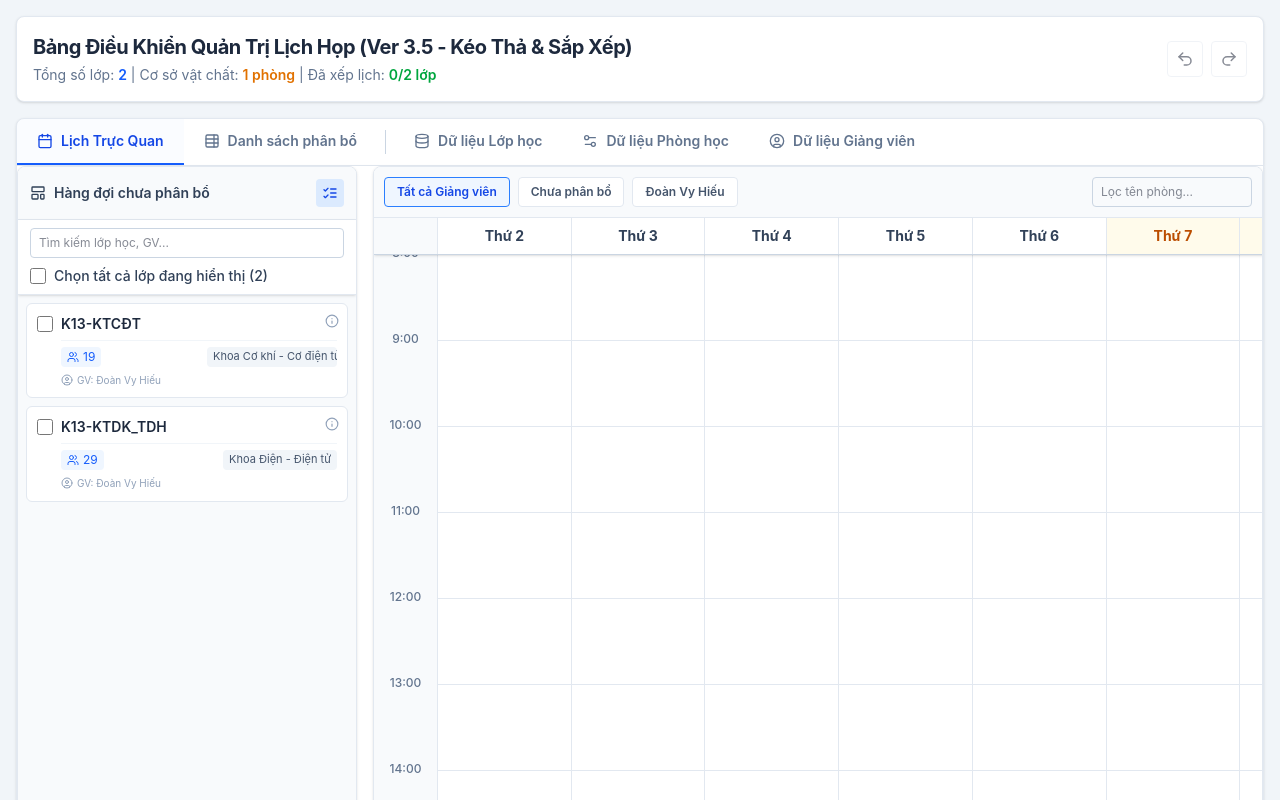
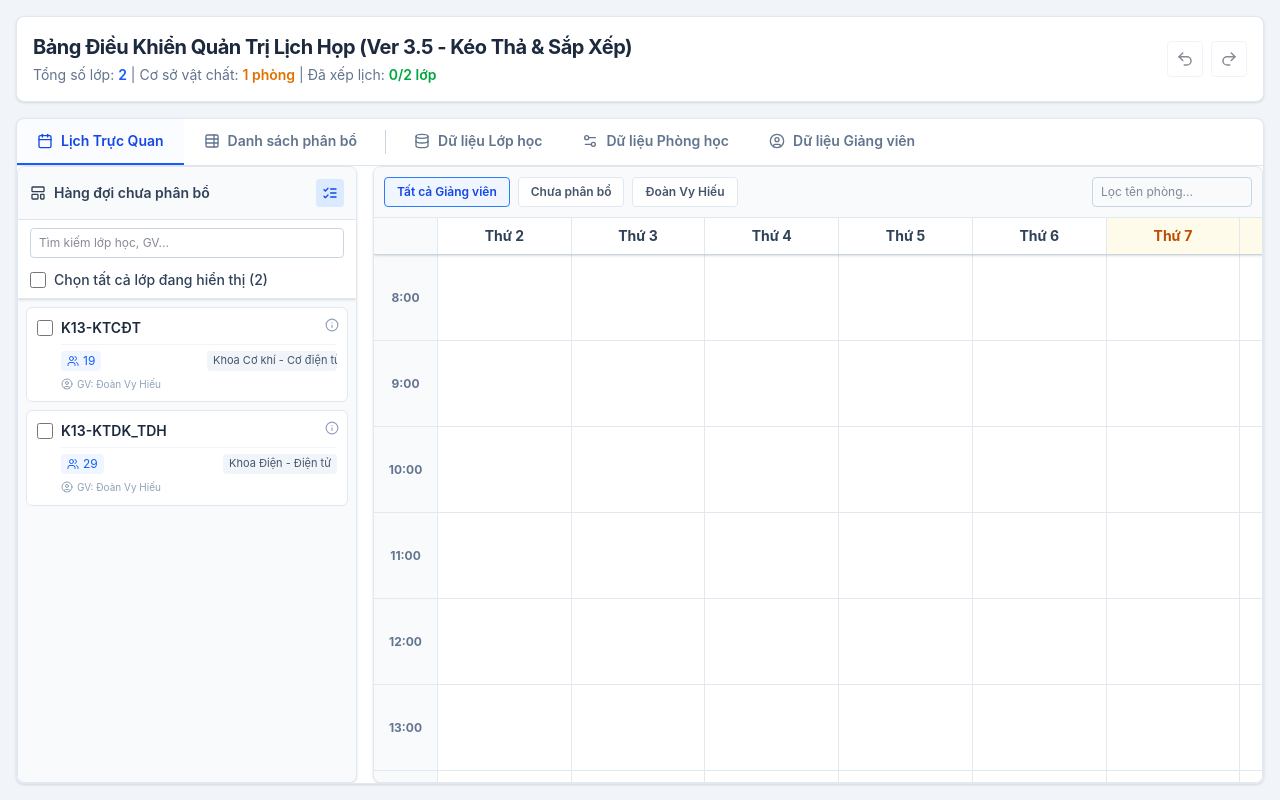
Before and after one commit to stewardhieu/DangKyHop, a React (Vite) app in the folder DangKyHop/: page / in a window 1280 px wide. Both pictures are taken after a click on the button 330 px from the left and 193 px from the top of the page. Shown: the top 800 px of the page. Built offline with nearby package versions, Linux system fonts and the light colour scheme.

Commit message:
feat: advanced auto-schedule, independent scrolling, 8:00 display

```diff
--- a/DangKyHop/src/App.jsx
+++ b/DangKyHop/src/App.jsx
@@ -8,6 +8,7 @@ import TableTab from './components/Tabs/TableTab';
 import DataTab from './components/Tabs/DataTab';
 import ImportModal from './components/Modals/ImportModal';
 import SessionModal from './components/Modals/SessionModal';
+import AutoScheduleModal from './components/Modals/AutoScheduleModal';
 
 export default function App() {
   const [history, setHistory] = useState([{ classes: MOCK_CLASSES, sessions: [], rooms: MOCK_ROOMS, instructors: MOCK_INSTRUCTORS }]);
@@ -218,7 +219,9 @@ export default function App() {
   };
 
   // --- AUTO-SCHEDULE ALGORITHM (BIN PACKING) ---
-  const executeAutoSchedule = () => {
+  const executeAutoSchedule = (config) => {
+    const { allowedDays, allowedHours, maxClassesPerSession } = config;
+
     if (sidebarSelection.length === 0) return;
     const classesToSchedule = classes.filter(c => sidebarSelection.includes(c.id));
     const sortedRooms = [...rooms].filter(r => r.id !== 'R_DEFAULT').sort((a, b) => b.capacity - a.capacity);
@@ -247,7 +250,9 @@ export default function App() {
         let placed = false;
         for (let vs of virtualSessions) {
           if (vs.totalStudents + cls.students <= sortedRooms[0].capacity) {
-            vs.classes.push(cls); vs.totalStudents += cls.students; placed = true; break;
+            if (maxClassesPerSession === 0 || vs.classes.length < maxClassesPerSession) {
+              vs.classes.push(cls); vs.totalStudents += cls.students; placed = true; break;
+            }
           }
         }
         if (!placed) virtualSessions.push({ classes: [cls], totalStudents: cls.students, instructor: inst });
@@ -258,8 +263,8 @@ export default function App() {
         if (validRooms.length === 0) { failedToSchedule.push(...vs.classes.map(c => c.name)); return; }
 
         let scheduled = false;
-        for (let d = 0; d < DAYS.length; d++) {
-          for (let h of HOURS) {
+        for (let d of allowedDays) {
+          for (let h of allowedHours) {
             const instBusy = newSessions.some(s => s.dayIndex === d && s.startHour === h && s.instructor === vs.instructor);
             if (instBusy) continue;
 
@@ -279,9 +284,10 @@ export default function App() {
       });
     });
 
-    saveState(newClasses, newSessions);
+    saveState(newClasses, newSessions, newRooms);
     setSidebarSelection([]);
     setIsMultiSelectMode(false);
+    setActiveModal(null);
 
     if (failedToSchedule.length > 0) {
       alert(`Phân bổ thành công: ${successCount} lớp.\nThất bại: ${failedToSchedule.length} lớp (Nguyên nhân: Hết quỹ phòng trống hoặc Kẹt lịch giảng viên).\nLớp thất bại: ${failedToSchedule.join(', ')}`);
@@ -289,7 +295,7 @@ export default function App() {
   };
 
   return (
-    <div className="min-h-screen bg-slate-100 text-slate-900 font-sans p-4 flex flex-col">
+    <div className="h-screen bg-slate-100 text-slate-900 font-sans p-4 flex flex-col overflow-hidden">
       <Header classes={classes} rooms={rooms} historyIndex={historyIndex} historyLength={history.length} handleUndo={handleUndo} handleRedo={handleRedo} />
 
       <div className="flex bg-white border border-slate-200 rounded-t-lg shadow-sm overflow-x-auto custom-scrollbar mb-0">
@@ -309,6 +315,7 @@ export default function App() {
 
       <ImportModal isImportModalOpen={isImportModalOpen} setIsImportModalOpen={setIsImportModalOpen} mainTab={mainTab} pasteData={pasteData} setPasteData={setPasteData} processImport={processImport} />
       <SessionModal activeModal={activeModal} setActiveModal={setActiveModal} formData={formData} setFormData={setFormData} rooms={rooms} instructors={instructors} classes={classes} sessions={sessions} deleteSession={deleteSession} saveSession={saveSession} toggleClassSelection={toggleClassSelection} />
+      <AutoScheduleModal activeModal={activeModal} setActiveModal={setActiveModal} executeAutoSchedule={executeAutoSchedule} sidebarSelectionCount={sidebarSelection.length} />
       <style dangerouslySetInnerHTML={{__html: `
         .custom-scrollbar::-webkit-scrollbar { width: 5px; height: 5px; }
         .custom-scrollbar::-webkit-scrollbar-track { background: transparent; }
--- /dev/null
+++ b/DangKyHop/src/components/Modals/AutoScheduleModal.jsx
@@ -0,0 +1,80 @@
+import React, { useState } from 'react';
+import { X, Wand2 } from 'lucide-react';
+import { DAYS, HOURS } from '../../constants/data';
+
+export default function AutoScheduleModal({ activeModal, setActiveModal, executeAutoSchedule, sidebarSelectionCount }) {
+  if (activeModal?.type !== 'auto_schedule') return null;
+
+  const [config, setConfig] = useState({
+    allowedDays: [0, 1, 2, 3, 4, 5, 6],
+    allowedHours: HOURS,
+    maxClassesPerSession: 0
+  });
+
+  const toggleDay = (dayIdx) => {
+    setConfig(prev => ({
+      ...prev,
+      allowedDays: prev.allowedDays.includes(dayIdx) ? prev.allowedDays.filter(d => d !== dayIdx) : [...prev.allowedDays, dayIdx].sort()
+    }));
+  };
+
+  const handleRun = () => {
+    if (config.allowedDays.length === 0 || config.allowedHours.length === 0) {
+      alert("Vui lòng chọn khung thời gian (ngày, giờ) cho phép!"); return;
+    }
+    executeAutoSchedule(config);
+  };
+
+  return (
+    <div className="fixed inset-0 bg-slate-900/50 flex items-center justify-center z-50 backdrop-blur-sm">
+      <div className="bg-white rounded-lg shadow-xl w-[500px] flex flex-col animate-in fade-in zoom-in-95 duration-200">
+        <div className="flex justify-between items-center p-4 border-b border-slate-200 bg-slate-50">
+          <h3 className="font-bold text-lg text-slate-800 flex items-center gap-2">
+            <Wand2 className="text-blue-600" size={20} /> Cấu hình Phân bổ Nâng cao
+          </h3>
+          <button onClick={() => setActiveModal(null)} className="text-slate-400 border border-transparent hover:bg-slate-200 transition-colors p-1 rounded-md"><X size={20}/></button>
+        </div>
+
+        <div className="p-5 space-y-6 flex-1">
+          <div className="bg-blue-50 border border-blue-200 p-3 rounded-lg text-sm text-blue-800 flex gap-3 text-justify items-start">
+            <div>Đang chuẩn bị phân bổ tự động cho <span className="font-bold text-lg text-blue-900">{sidebarSelectionCount}</span> lớp học. Thuật toán sẽ tối ưu hóa phòng học tránh lãng phí diện tích, dựa theo các thuộc tính ràng buộc dưới đây:</div>
+          </div>
+
+          <div className="space-y-4">
+            <div>
+              <label className="block text-sm font-bold text-slate-700 mb-2 uppercase tracking-wide text-xs">Phạm vi Ngày phân bổ</label>
+              <div className="flex gap-2 flex-wrap">
+                {DAYS.map((day, idx) => (
+                  <button
+                    key={idx} onClick={() => toggleDay(idx)}
+                    className={`px-3 py-1.5 rounded border text-xs font-bold transition-all ${config.allowedDays.includes(idx) ? 'bg-blue-600 text-white border-blue-600 shadow-sm' : 'bg-white text-slate-500 border-slate-300 hover:bg-slate-50'}`}
+                  >
+                    {day}
+                  </button>
+                ))}
+              </div>
+            </div>
+
+            <div>
+              <label className="block text-sm font-bold text-slate-700 mb-2 uppercase tracking-wide text-xs">Số lượng lớp gộp tối đa</label>
+              <div className="flex items-center gap-3">
+                <input type="number" min="0" value={config.maxClassesPerSession} onChange={(e) => setConfig({...config, maxClassesPerSession: parseInt(e.target.value) || 0})} className="w-24 border border-slate-300 rounded-md px-3 py-2 text-sm focus:outline-none focus:ring-1 focus:ring-blue-500 font-semibold text-center" />
+                <span className="text-xs text-slate-500 flex-1">Nhập <span className="font-bold">0</span> nếu không muốn giới hạn (thuật toán sẽ nhồi nhét tối đa lớp có thể vào cùng một phòng nếu đủ sức chứa).</span>
+              </div>
+            </div>
+
+            <div className="pt-4 border-t border-slate-100">
+              <label className="block text-sm font-bold text-slate-700 mb-1 uppercase tracking-wide text-xs">Khung giờ quy định</label>
+              <p className="text-xs text-slate-500 mb-2 font-medium">Auto-scheduler mặc định sẽ quét trong tất cả các khung giờ từ <span className="font-bold text-slate-700">8:00 đến 21:00</span> theo lịch của Giảng viên.</p>
+            </div>
+          </div>
+        </div>
+
+        <div className="p-4 border-t border-slate-200 bg-slate-50 flex justify-end gap-3 rounded-b-lg">
+          <button onClick={() => setActiveModal(null)} className="px-5 py-2 text-sm font-medium border rounded-md hover:bg-white bg-slate-100 shadow-sm transition-colors text-slate-700">Hủy</button>
+          <button onClick={handleRun} className="px-6 py-2 text-sm font-bold text-white bg-blue-600 border border-blue-700 rounded-md hover:bg-blue-700 active:scale-95 flex items-center gap-2 shadow-sm transition-transform"><Wand2 size={16}/> Thực thi thuât toán</button>
+        </div>
+      </div>
+    </div>
+  );
+}
--- a/DangKyHop/src/components/Tabs/VisualTab.jsx
+++ b/DangKyHop/src/components/Tabs/VisualTab.jsx
@@ -20,7 +20,8 @@ export default function VisualTab({
   executeAutoSchedule,
   openSessionModal,
   sidebarSearch,
-  setSidebarSearch
+  setSidebarSearch,
+  setActiveModal
 }) {
   const unassignedClasses = classes.filter(c => !c.isAssigned && (activeInstructorTab === TAB_ALL || c.instructor === activeInstructorTab) && (c.name.toLowerCase().includes(sidebarSearch.toLowerCase()) || c.instructor.toLowerCase().includes(sidebarSearch.toLowerCase())));
   const uniqueInstructorsForTab = [TAB_ALL, ...instructors];
@@ -47,6 +48,7 @@ export default function VisualTab({
             className="w-full border border-slate-300 rounded px-2 py-1.5 text-xs focus:border-blue-500 transition-colors"
           />
           {isMultiSelectMode && (
+            <div className="flex flex-col gap-2 mt-1">
               <label className="flex items-center gap-2 text-sm text-slate-700 font-medium cursor-pointer hover:text-blue-700 transition-colors">
                 <input
                   type="checkbox"
@@ -56,6 +58,15 @@ export default function VisualTab({
                 />
                 Chọn tất cả lớp đang hiển thị ({unassignedClasses.length})
               </label>
+              {sidebarSelection.length > 0 && (
+                <button
+                  onClick={() => setActiveModal({ type: 'auto_schedule' })}
+                  className="w-full flex items-center justify-center gap-2 bg-amber-600 text-white px-3 py-2 rounded shadow-sm hover:bg-amber-700 transition-colors font-medium text-sm border border-amber-700"
+                >
+                  <Wand2 size={16} /> Phân bổ Tự động ({sidebarSelection.length})
+                </button>
+              )}
+            </div>
           )}
         </div>
         <div className="flex-1 overflow-y-auto p-2 space-y-2 bg-slate-50 custom-scrollbar relative">
@@ -105,16 +116,6 @@ export default function VisualTab({
             })
           }
         </div>
-        {isMultiSelectMode && sidebarSelection.length > 0 && (
-          <div className="p-3 border-t border-slate-200 bg-blue-50">
-            <button
-              onClick={executeAutoSchedule}
-              className="w-full flex items-center justify-center gap-2 bg-blue-600 text-white px-4 py-2 rounded shadow-sm hover:bg-blue-700 transition-colors font-medium text-sm"
-            >
-              <Wand2 size={16} /> Tự động phân bổ ({sidebarSelection.length} lớp)
-            </button>
-          </div>
-        )}
       </aside>
 
       <main className="flex-1 bg-white border border-slate-200 rounded-lg shadow-sm flex flex-col overflow-hidden">
@@ -136,8 +137,8 @@ export default function VisualTab({
 
             {HOURS.map(hour => (
               <div key={hour} className="flex border-b border-slate-200">
-                <div className="w-16 shrink-0 bg-slate-50 border-r border-slate-200 flex items-center justify-center text-xs font-medium text-slate-500 relative sticky left-0 z-10">
-                  <span className="absolute -top-2.5 bg-slate-50 px-1 w-full text-center">{`${hour}:00`}</span>
+                <div className="w-16 shrink-0 bg-slate-50 border-r border-slate-200 flex items-center justify-center text-xs font-bold text-slate-500 relative sticky left-0 z-10">
+                  <span className="px-1 text-center w-full">{`${hour}:00`}</span>
                 </div>
 
                 {DAYS.map((_, dayIdx) => {
```
Lines whose indentation alone changed are shown as unchanged.
